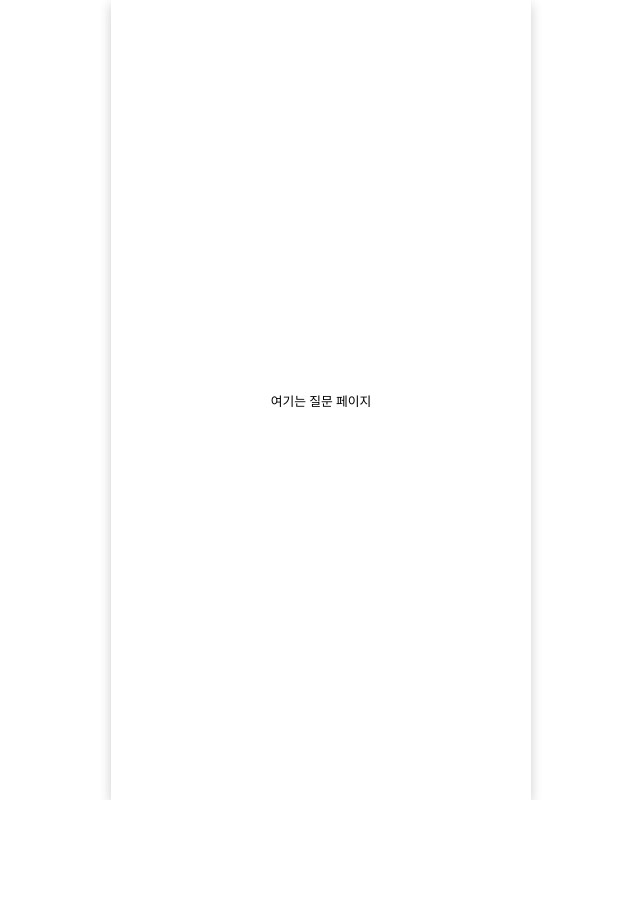
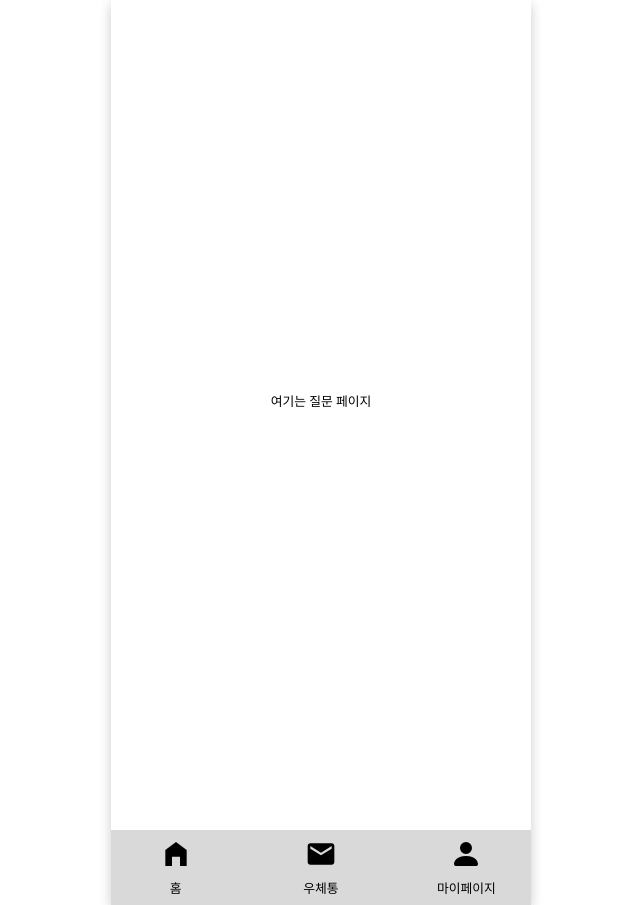
Before and after one commit to Baekya-Team17/Team-17-front, a React (Vite) app: page /questionpage in a window 1280 px wide. Shown: the whole page, without its empty margins (319-959 px from the left). Before the commit the page ends 800 px from the top, so only its background shows below. Built offline with nearby package versions, Linux system fonts and the light colour scheme.

Commit message:
네비게이션 바 추가

```diff
--- /dev/null
+++ b/src/Layout.tsx
@@ -0,0 +1,15 @@
+import React from "react";
+import { Outlet } from "react-router-dom";
+import NavigationBar from "./NavigationBar";
+import CustomColumn from "./components/CustomColumn";
+
+const Layout: React.FC = () => {
+	return (
+		<CustomColumn $width="100%" $minHeight="90vh">
+			<Outlet />
+			<NavigationBar />
+		</CustomColumn>
+	);
+};
+
+export default Layout;
--- /dev/null
+++ b/src/NavigationBar.tsx
@@ -0,0 +1,58 @@
+import React from "react";
+import { useLocation } from "react-router-dom";
+import { useNavigate } from "react-router-dom";
+
+import CustomButton from "./components/CustomButton";
+import CustomRow from "./components/CustomRow";
+import CustomBox from "./components/CustomBox";
+import CustomFont from "./components/CustomFont";
+
+import { MdHomeFilled } from "react-icons/md";
+import { MdLocalPostOffice } from "react-icons/md";
+import { BsPersonFill } from "react-icons/bs";
+
+const NavigationBar: React.FC = () => {
+	const location = useLocation();
+	const navigate = useNavigate();
+
+	const GoMain = () => {
+		navigate("/mainpage");
+	};
+
+	const GoHistory = () => {
+		navigate("/historypage");
+	};
+
+	// const GoMy = () => {
+	// 	navigate("/mypage");
+	// };
+
+	const homeIconColor = location.pathname === "/mainpage" ? "#694FA0" : "black";
+	const postOfficeIconColor = location.pathname === "/historypage" ? "#694FA0" : "black";
+	const myPageIconColor = "black";
+
+	return (
+		<CustomBox $width="100%" $height="auto" $backgroundcolor="#D9D9D9" $borderradius="0" $padding="0.5rem">
+			<CustomRow $width="100%" $justifycontent="center" $alignitems="center" $gap="2rem">
+				<CustomButton $flexDirection="column" $backgroundColor="transparent" $width="33%" $height="auto" $padding="0"
+					$gap="0.5rem" onClick={GoMain}>
+					<MdHomeFilled size="2rem" color={homeIconColor} />
+					<CustomFont $color={homeIconColor}>홈</CustomFont>
+				</CustomButton>
+
+				<CustomButton $flexDirection="column" $backgroundColor="transparent" $width="33%" $height="auto" $padding="0"
+					$gap="0.5rem" onClick={GoHistory}>
+					<MdLocalPostOffice size="2rem" color={postOfficeIconColor} />
+					<CustomFont $color={postOfficeIconColor}>우체통</CustomFont>
+				</CustomButton>
+
+				<CustomButton $flexDirection="column" $backgroundColor="transparent" $width="33%" $height="auto" $padding="0" $gap="0.5rem">
+					<BsPersonFill size="2rem" color={myPageIconColor} />
+					<CustomFont $color={myPageIconColor}>마이페이지</CustomFont>
+				</CustomButton>
+			</CustomRow>
+		</CustomBox>
+	);
+};
+
+export default NavigationBar;
--- a/src/Router.tsx
+++ b/src/Router.tsx
@@ -1,6 +1,8 @@
 // src/routes/Router.tsx
 import React from "react";
 import { BrowserRouter as Router, Route, Routes } from "react-router-dom";
+import Layout from "./Layout";
+
 import App from "./App";
 import LoginPage from "./pages/loginpage/loginpage";
 import SignupPage from "./pages/signuppage/signuppage";
@@ -12,12 +14,14 @@ const AppRouter: React.FC = () => {
 	return (
 		<Router>
 			<Routes>
-				<Route path="/" element={<App />} />
-				<Route path="/loginpage" element={<LoginPage />} />
-				<Route path="/signuppage" element={<SignupPage />} />
-				<Route path="/mainpage" element={<MainPage />} />
-				<Route path="/historypage" element={<HistoryPage />} />
-				<Route path="/questionpage" element={<QuestionPage />} />
+				<Route path="/" element={<Layout />}>
+					<Route index element={<App />} />
+					<Route path="/loginpage" element={<LoginPage />} />
+					<Route path="/signuppage" element={<SignupPage />} />
+					<Route path="/mainpage" element={<MainPage />} />
+					<Route path="/historypage" element={<HistoryPage />} />
+					<Route path="/questionpage" element={<QuestionPage />} />
+				</Route>
 			</Routes>
 		</Router>
 	);
```
